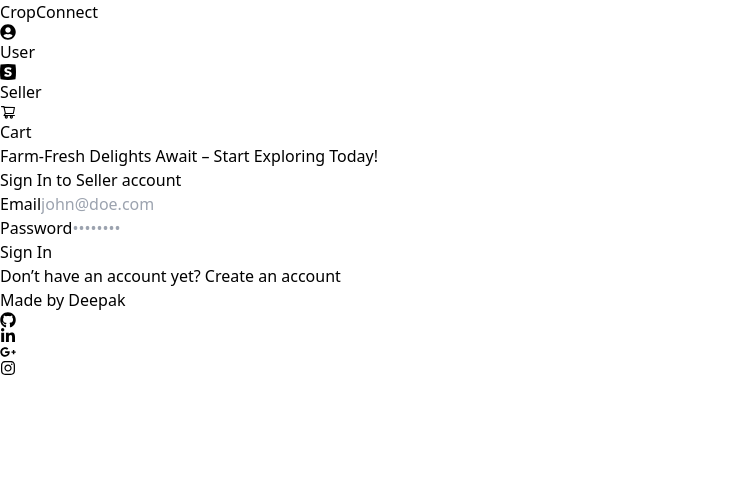
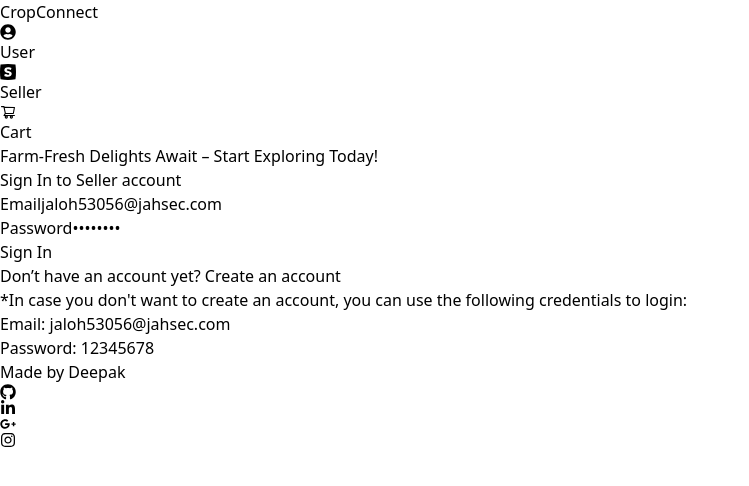
Before and after one commit to DeepakS-Github/CropConnect, a React (Vite) app in the folder client/: page /account/1 in a window 1280 px wide. Shown: the top 486 px of the page, without its empty margins (0-749 px from the left). Built offline with nearby package versions, Linux system fonts and the light colour scheme; no server answers.

Commit message:
add: temp login credentials and account creation recommended way

```diff
--- a/client/src/components/account/FormSwitch.jsx
+++ b/client/src/components/account/FormSwitch.jsx
@@ -1,6 +1,7 @@
-import React from "react";
+import React, { useEffect } from "react";
 
 const FormSwitch = ({type, isSignInForm, setIsSignInForm}) => {
+
   return (
     <p className="text-sm text-center font-medium text-gray-500 dark:text-gray-400">
       {isSignInForm?"Don’t have an account yet?":"Already have an account?"}{" "}
--- a/client/src/pages/account/index.jsx
+++ b/client/src/pages/account/index.jsx
@@ -1,5 +1,5 @@
 import React, { useState, useEffect } from "react";
-import { useParams } from "react-router-dom";
+import { Link, useParams } from "react-router-dom";
 import InputTag from "../../components/input/InputTag";
 import SubmitButton from "../../components/button/SubmitButton";
 import FormSwitch from "../../components/account/FormSwitch";
@@ -10,11 +10,8 @@
 function LoginAndSignup() {
   const { type } = useParams();
 
-
-
   const [isSignInForm, setIsSignInForm] = useState(true);
   const { isLoading, handleSignup, handleLogin } = useEmailAuth();
-
 
   const [formData, setFormData] = useState({
     name: "",
@@ -31,6 +28,18 @@
       handleSignup(type, formData);
     }
   };
+
+  useEffect(() => {
+    if (isSignInForm) {
+      setFormData((prevData) => ({
+        ...prevData,
+        email: "jaloh53056@jahsec.com",
+        password: "12345678",
+      }));
+    } else {
+      setFormData((prevData) => ({ ...prevData, email: "", password: "" }));
+    }
+  }, [isSignInForm]);
 
   return (
     <section className="flex flex-col-reverse md:flex-row  md:h-screen">
@@ -127,6 +136,25 @@
               isSignInForm={isSignInForm}
               setIsSignInForm={setIsSignInForm}
             />
+
+            {isSignInForm ? (
+              <div className="text-xs font-medium text-rose-600">
+                *In case you don't want to create an account, you can use the
+                following credentials to login: <br />
+                Email: jaloh53056@jahsec.com <br />
+                Password: 12345678
+              </div>
+            ) : (
+              <div className="text-xs font-medium text-rose-600">
+                *It is recommended to use temporary mail for creating account.{" "}
+                <Link
+                  className="underline"
+                  to={"https://temp-mail.org/en/10minutemail"}
+                >
+                  Click here to go to 10 minutes mail
+                </Link>
+              </div>
+            )}
           </form>
         </div>
       </div>
```
